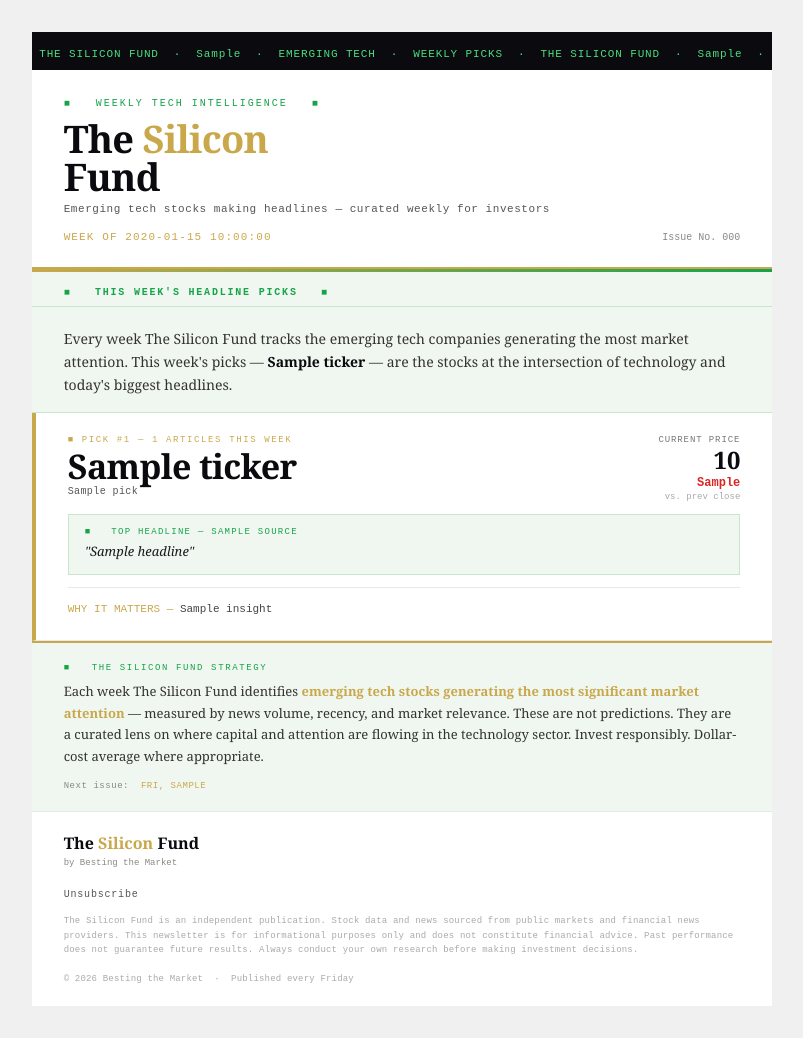
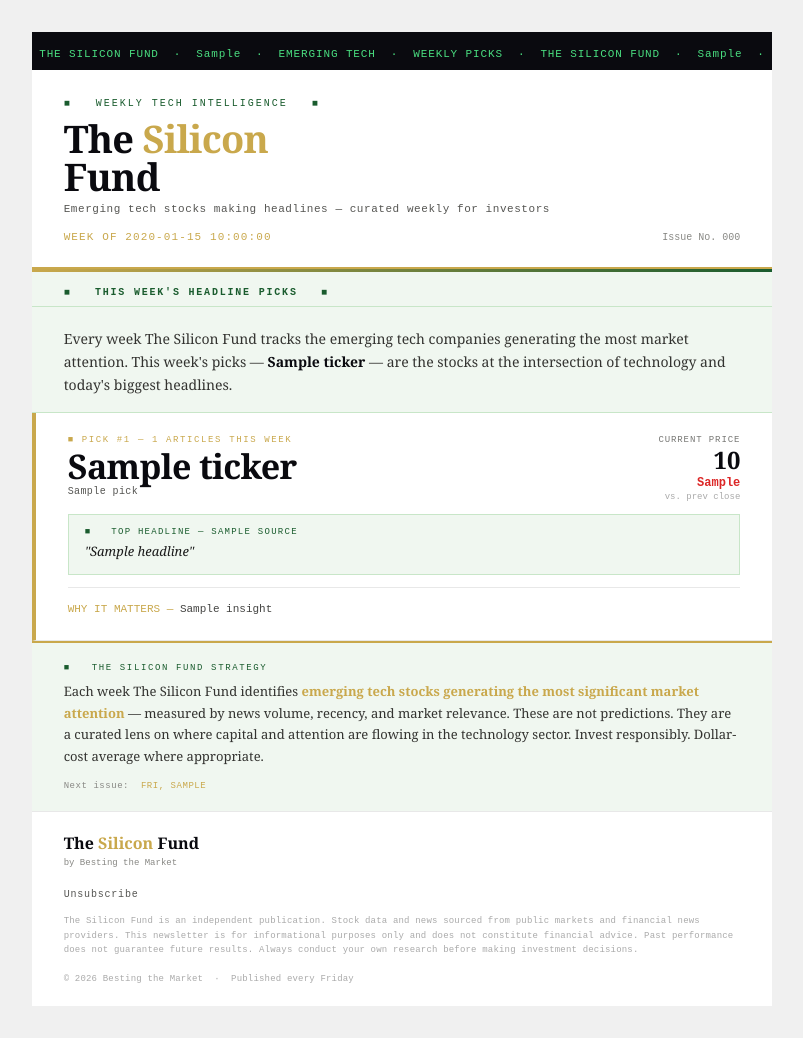
Before and after one commit to SpinDash16/BesttheMarket, a FastAPI app: template templates/sf_newsletter.html in a window 1280 px wide. Shown: the whole page, without its empty margins (238-1041 px from the left). Run offline with FastAPI, Linux system fonts and the light colour scheme; the template is opened without the code that fills it: most values are stand-ins (such as "Sample title", 1, 10 or a date in 2020).

Commit message:
Change SF newsletter green accent to forest green
Co-Authored-By: Claude Sonnet 4.6 <noreply@anthropic.com>

```diff
--- a/templates/sf_newsletter.html
+++ b/templates/sf_newsletter.html
@@ -23,7 +23,7 @@
 
   <!-- MASTHEAD -->
   <tr><td style="background:#ffffff;padding:28px 32px 24px;border-bottom:2px solid #C9A84C;">
-    <div style="font-family:'Courier New',Courier,monospace;font-size:10px;color:#16a34a;letter-spacing:0.2em;text-transform:uppercase;margin-bottom:10px;">&#9632; &nbsp; Weekly Tech Intelligence &nbsp; &#9632;</div>
+    <div style="font-family:'Courier New',Courier,monospace;font-size:10px;color:#1a5c2e;letter-spacing:0.2em;text-transform:uppercase;margin-bottom:10px;">&#9632; &nbsp; Weekly Tech Intelligence &nbsp; &#9632;</div>
     <div style="font-family:Georgia,serif;font-size:38px;font-weight:bold;color:#0a0a0f;letter-spacing:-0.02em;line-height:1;margin-bottom:6px;">The <span style="color:#C9A84C;">Silicon</span><br>Fund</div>
     <div style="font-family:'Courier New',Courier,monospace;font-size:11px;color:#555552;letter-spacing:0.05em;margin-top:8px;">Emerging tech stocks making headlines — curated weekly for investors</div>
     <table width="100%" cellpadding="0" cellspacing="0" border="0" style="margin-top:16px;">
@@ -35,11 +35,11 @@
   </td></tr>
 
   <!-- RULE -->
-  <tr><td style="height:3px;background:linear-gradient(90deg,#C9A84C,#16a34a);"></td></tr>
+  <tr><td style="height:3px;background:linear-gradient(90deg,#C9A84C,#1a5c2e);"></td></tr>
 
   <!-- SECTION LABEL -->
   <tr><td style="background:#f0f7f0;padding:6px 32px;border-bottom:1px solid #c8e6c8;">
-    <span style="font-family:'Courier New',Courier,monospace;font-size:10px;font-weight:bold;color:#16a34a;letter-spacing:0.18em;text-transform:uppercase;">&#9632; &nbsp; This Week's Headline Picks &nbsp; &#9632;</span>
+    <span style="font-family:'Courier New',Courier,monospace;font-size:10px;font-weight:bold;color:#1a5c2e;letter-spacing:0.18em;text-transform:uppercase;">&#9632; &nbsp; This Week's Headline Picks &nbsp; &#9632;</span>
   </td></tr>
 
   <!-- INTRO -->
@@ -51,7 +51,7 @@
 
   <!-- PICKS -->
   {% for pick in picks %}
-  {% set accent = "#C9A84C" if loop.index == 1 else ("#16a34a" if loop.index == 2 else "#2563eb") %}
+  {% set accent = "#C9A84C" if loop.index == 1 else ("#1a5c2e" if loop.index == 2 else "#2563eb") %}
 
   <tr><td style="background:#ffffff;padding:0;">
     <div style="padding:22px 32px;border-left:4px solid {{ accent }};border-bottom:1px solid #e8e8e8;">
@@ -67,7 +67,7 @@
           <td valign="top" align="right">
             <div style="font-family:'Courier New',Courier,monospace;font-size:9px;color:#777774;letter-spacing:0.1em;text-transform:uppercase;margin-bottom:3px;">Current Price</div>
             <div style="font-family:Georgia,serif;font-size:24px;font-weight:bold;color:#0a0a0f;line-height:1;">{{ pick.price_display }}</div>
-            <div style="font-family:'Courier New',Courier,monospace;font-size:12px;color:{% if pick.pct_positive %}#16a34a{% else %}#dc2626{% endif %};margin-top:4px;font-weight:bold;">
+            <div style="font-family:'Courier New',Courier,monospace;font-size:12px;color:{% if pick.pct_positive %}#1a5c2e{% else %}#dc2626{% endif %};margin-top:4px;font-weight:bold;">
               {{ pick.pct_display }}
             </div>
             <div style="font-family:'Courier New',Courier,monospace;font-size:9px;color:#aaaaaa;margin-top:2px;">vs. prev close</div>
@@ -77,7 +77,7 @@
 
       <!-- Headline box -->
       <div style="background:#f0f7f0;border:1px solid #c8e6c8;padding:12px 16px;margin-bottom:12px;">
-        <div style="font-family:'Courier New',Courier,monospace;font-size:9px;color:#16a34a;letter-spacing:0.14em;text-transform:uppercase;margin-bottom:5px;">&#9632; &nbsp; Top Headline — {{ pick.source }}</div>
+        <div style="font-family:'Courier New',Courier,monospace;font-size:9px;color:#1a5c2e;letter-spacing:0.14em;text-transform:uppercase;margin-bottom:5px;">&#9632; &nbsp; Top Headline — {{ pick.source }}</div>
         <div style="font-family:Georgia,serif;font-size:13px;color:#1a1a1a;line-height:1.5;font-style:italic;">"{{ pick.headline }}"</div>
       </div>
 
@@ -93,7 +93,7 @@
 
   <!-- STRATEGY BOX -->
   <tr><td style="background:#f0f7f0;padding:20px 32px;border-top:2px solid #C9A84C;">
-    <div style="font-family:'Courier New',Courier,monospace;font-size:9px;color:#16a34a;letter-spacing:0.18em;text-transform:uppercase;margin-bottom:8px;">&#9632; &nbsp; The Silicon Fund Strategy</div>
+    <div style="font-family:'Courier New',Courier,monospace;font-size:9px;color:#1a5c2e;letter-spacing:0.18em;text-transform:uppercase;margin-bottom:8px;">&#9632; &nbsp; The Silicon Fund Strategy</div>
     <div style="font-family:Georgia,serif;font-size:13px;color:#333330;line-height:1.65;">
       Each week The Silicon Fund identifies <strong style="color:#C9A84C;">emerging tech stocks generating the most significant market attention</strong> — measured by news volume, recency, and market relevance. These are not predictions. They are a curated lens on where capital and attention are flowing in the technology sector. Invest responsibly. Dollar-cost average where appropriate.
     </div>
```
